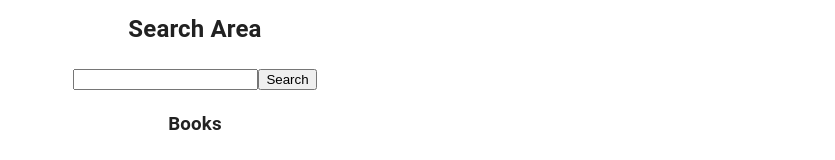
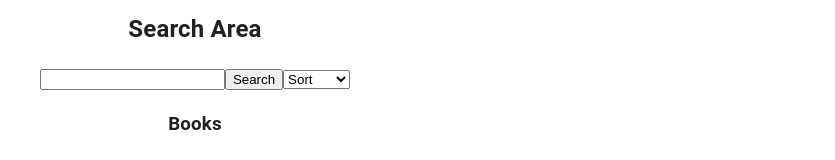
Before and after one commit to AllHubs-June-2024-Liftoff/Dakotah-Group-2, a React (Create React App) app in the folder Chaptr/frontend/chaptrfrontend/: page /SearchTBR in a window 1280 px wide. Shown: the part 136-296 px from the top of the page, without its empty margins (445-1280 px from the left). Built offline with nearby package versions, Linux system fonts and the light colour scheme.

Commit message:
added handleSort function that allows user to sort from newest to oldest publication date. added cleanData function which provides a "no image available" thumbnail in case of missing image, and plugs in '0000' as publication year if publication year is missing.

```diff
--- a/Chaptr/frontend/chaptrfrontend/src/components/search/Books.js
+++ b/Chaptr/frontend/chaptrfrontend/src/components/search/Books.js
@@ -7,6 +7,7 @@ export default function Books(){
 
     const [books, setBooks] = useState([]);
     const [searchField, setSearchField] = useState("");
+    const [sort, setSort] = useState("");
 
 
     const searchBook = async (e) => {
@@ -16,7 +17,8 @@ export default function Books(){
             const data = await response.json();
             console.log(data);
             console.log("--------- DATA UP HERE! ---------");
-            setBooks(data.items || [] );
+            const cleanBooks = cleanData(data);
+            setBooks(cleanBooks || [] );
         } catch (error) {
             console.error("Error: ", error);
         }
@@ -26,9 +28,45 @@ export default function Books(){
         setSearchField(e.target.value);
     }
 
+    const handleSort = (e) => {
+        const sortOption = e.target.value
+        setSort(sortOption);
+
+        const sortedBooks = [...books].sort((a,b) => {
+            if(sortOption === 'Newest') {
+                return parseInt(b.volumeInfo.publishedDate?.substring(0,4)) - parseInt(a.volumeInfo.publishedDate.substring(0,4))
+            }
+            else if(sortOption === 'Oldest') {
+                return parseInt(a.volumeInfo.publishedDate?.substring(0,4)) - parseInt(b.volumeInfo.publishedDate.substring(0,4))
+            }
+
+            return 0;
+        });
+
+        setBooks(sortedBooks);
+    }
+
+    const cleanData = (data) => {
+        if (!data.items) return [];
+
+        return data.items.map((book) => {
+
+            if(!book.volumeInfo.publishedDate) {
+                book.volumeInfo.publishedDate = '0000';
+            }
+
+            if (!book.volumeInfo.imageLinks) {
+                book.volumeInfo.imageLinks = {
+                    thumbnail: 'https://vignette.wikia.nocookie.net/pandorahearts/images/a/ad/Not_available.jpg/revision/latest?cb=20141028171337'
+                };
+            }
+            return book;
+        });
+    }
+
     return (
         <div className="books">
-            <SearchArea handleSearch={handleSearch} searchBook={searchBook} />
+            <SearchArea handleSearch={handleSearch} searchBook={searchBook} handleSort={handleSort}/>
             <h3>Books</h3>
             <BookList books={books} />
         </div>
--- a/Chaptr/frontend/chaptrfrontend/src/components/search/SearchArea.js
+++ b/Chaptr/frontend/chaptrfrontend/src/components/search/SearchArea.js
@@ -7,6 +7,11 @@ export default function SearchArea(props){
             <form onSubmit={props.searchBook} action="">
                 <input onChange={props.handleSearch} type="text"/>
                 <button type="submit">Search</button>
+                <select defaultValue="Sort" onChange={props.handleSort}>
+                    <option disabled value="Sort">Sort</option>
+                    <option value="Newest">Newest</option>
+                    <option value="Oldest">Oldest</option>
+                </select>
             </form>
         </div>
     );
```
